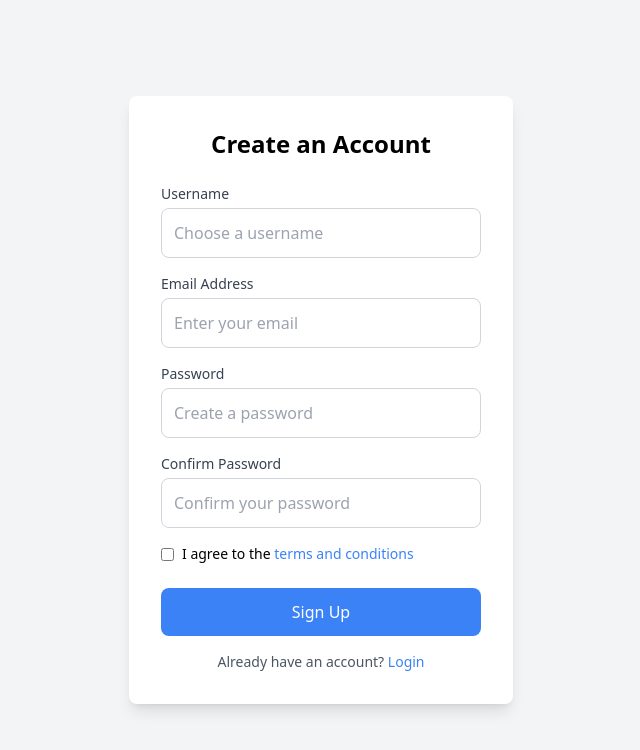
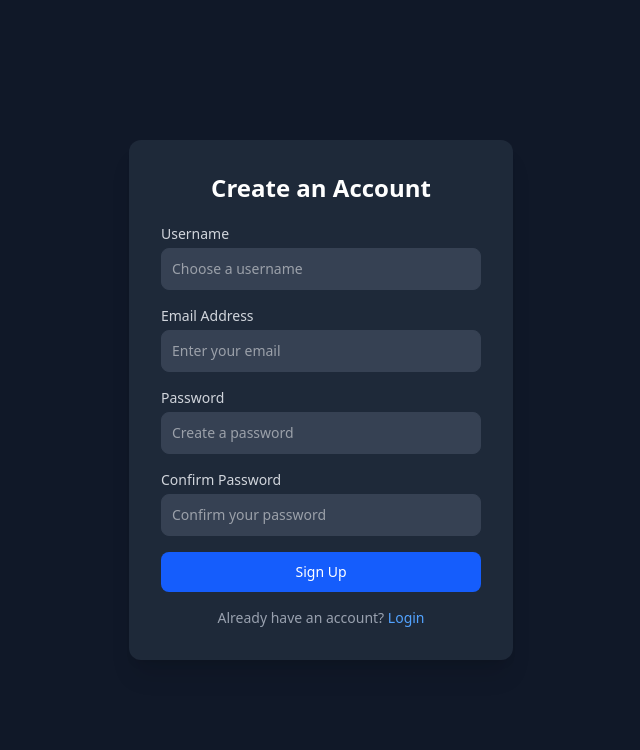
Before and after one commit to Rizwan-Khan-10/Discussion-Forum-Website, a website: page Frontend/html/signup.html in a window 1280 px wide. Shown: the whole page, without its empty margins (319-959 px from the left). Drawn offline with nearby package versions, Linux system fonts and the light colour scheme.

Commit message:
improve login and sign up ui and made it resposnive

```diff
--- a/Frontend/html/signup.html
+++ b/Frontend/html/signup.html
@@ -3,50 +3,46 @@
 <head>
     <meta charset="UTF-8">
     <meta name="viewport" content="width=device-width, initial-scale=1.0">
-    <title>Sign Up - Discussion Forum</title>
-    <script src="https://cdn.tailwindcss.com"></script>
+    <title>Sign Up</title>
+    <link rel="stylesheet" href="../css/style.css">
 </head>
-<body class="bg-gray-100 flex items-center justify-center h-screen">
-
-    <div class="w-full max-w-sm bg-white rounded-lg shadow-lg p-8">
-        <h2 class="text-2xl font-semibold text-center mb-6">Create an Account</h2>
-
-        <!-- Sign Up Form -->
-        <form action="#" method="POST">
-            <div class="mb-4">
-                <label for="username" class="block text-sm font-medium text-gray-700">Username</label>
-                <input type="text" id="username" name="username" required class="w-full p-3 mt-1 border border-gray-300 rounded-lg focus:outline-none focus:ring-2 focus:ring-blue-500 focus:border-blue-500" placeholder="Choose a username">
+<body class="bg-gray-900 text-white flex items-center justify-center min-h-screen p-4">
+    <div class="w-full max-w-sm bg-gray-800 rounded-xl shadow-xl p-6 sm:p-8">
+        <h2 class="text-xl sm:text-2xl font-semibold text-center mb-5">Create an Account</h2>
+        <form action="#" method="POST" class="space-y-4" autocomplete="on">
+            <div>
+                <label for="username" class="block text-xs sm:text-sm font-medium text-gray-300">Username</label>
+                <input type="text" id="username" name="username" required autocomplete="username"
+                    class="w-full p-2.5 mt-1 text-sm border border-gray-700 bg-gray-700 text-white rounded-lg focus:outline-none focus:ring-2 focus:ring-blue-400 focus:border-blue-400"
+                    placeholder="Choose a username">
             </div>
-
-            <div class="mb-4">
-                <label for="email" class="block text-sm font-medium text-gray-700">Email Address</label>
-                <input type="email" id="email" name="email" required class="w-full p-3 mt-1 border border-gray-300 rounded-lg focus:outline-none focus:ring-2 focus:ring-blue-500 focus:border-blue-500" placeholder="Enter your email">
+            <div>
+                <label for="email" class="block text-xs sm:text-sm font-medium text-gray-300">Email Address</label>
+                <input type="email" id="email" name="email" required autocomplete="email"
+                    class="w-full p-2.5 mt-1 text-sm border border-gray-700 bg-gray-700 text-white rounded-lg focus:outline-none focus:ring-2 focus:ring-blue-400 focus:border-blue-400"
+                    placeholder="Enter your email">
             </div>
-
-            <div class="mb-4">
-                <label for="password" class="block text-sm font-medium text-gray-700">Password</label>
-                <input type="password" id="password" name="password" required class="w-full p-3 mt-1 border border-gray-300 rounded-lg focus:outline-none focus:ring-2 focus:ring-blue-500 focus:border-blue-500" placeholder="Create a password">
+            <div>
+                <label for="password" class="block text-xs sm:text-sm font-medium text-gray-300">Password</label>
+                <input type="password" id="password" name="password" required autocomplete="new-password"
+                    class="w-full p-2.5 mt-1 text-sm border border-gray-700 bg-gray-700 text-white rounded-lg focus:outline-none focus:ring-2 focus:ring-blue-400 focus:border-blue-400"
+                    placeholder="Create a password">
             </div>
-
-            <div class="mb-4">
-                <label for="confirm_password" class="block text-sm font-medium text-gray-700">Confirm Password</label>
-                <input type="password" id="confirm_password" name="confirm_password" required class="w-full p-3 mt-1 border border-gray-300 rounded-lg focus:outline-none focus:ring-2 focus:ring-blue-500 focus:border-blue-500" placeholder="Confirm your password">
+            <div>
+                <label for="confirm_password" class="block text-xs sm:text-sm font-medium text-gray-300">Confirm Password</label>
+                <input type="password" id="confirm_password" name="confirm_password" required autocomplete="new-password"
+                    class="w-full p-2.5 mt-1 text-sm border border-gray-700 bg-gray-700 text-white rounded-lg focus:outline-none focus:ring-2 focus:ring-blue-400 focus:border-blue-400"
+                    placeholder="Confirm your password">
             </div>
-
-            <div class="flex items-center justify-between mb-6">
-                <label class="flex items-center">
-                    <input type="checkbox" class="form-checkbox text-blue-500">
-                    <span class="ml-2 text-sm">I agree to the <a href="#" class="text-blue-500 hover:text-blue-700">terms and conditions</a></span>
-                </label>
-            </div>
-
-            <button type="submit" class="w-full bg-blue-500 text-white p-3 rounded-lg hover:bg-blue-600 transition duration-200">Sign Up</button>
+            <button type="submit"
+                class="w-full bg-blue-600 text-sm p-2.5 text-white rounded-lg hover:bg-blue-700 transition duration-200">Sign
+                Up</button>
         </form>
-
         <div class="mt-4 text-center">
-            <p class="text-sm text-gray-600">Already have an account? <a href="login.html" class="text-blue-500 hover:text-blue-700">Login</a></p>
+            <p class="text-xs sm:text-sm text-gray-400">Already have an account?
+                <a href="login.html" class="text-blue-400 hover:text-blue-300">Login</a>
+            </p>
         </div>
     </div>
-
 </body>
 </html>
```
Also changed, not shown: Frontend/html/login.html (+21 -28 lines), Frontend/css/style.css, 1 other file.
